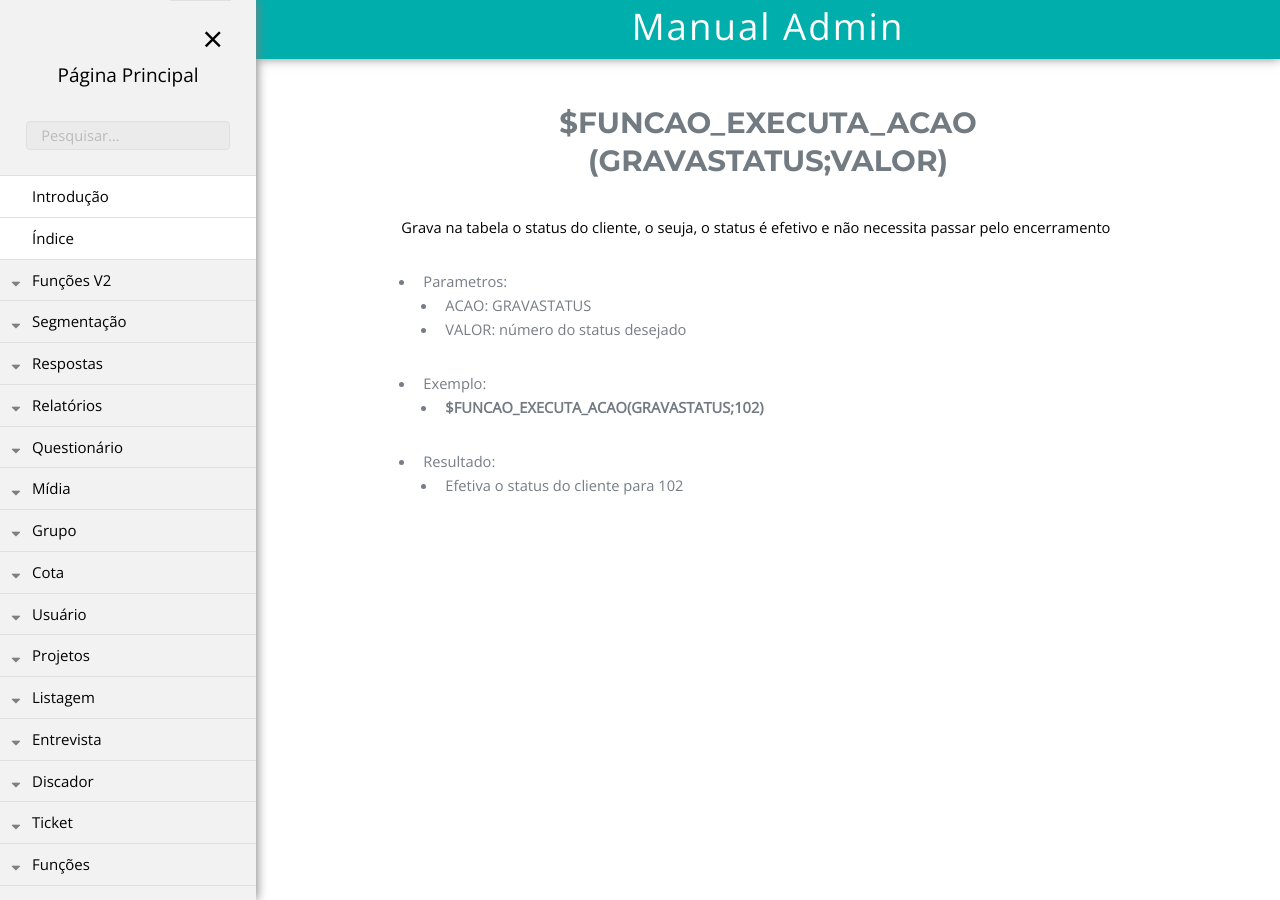
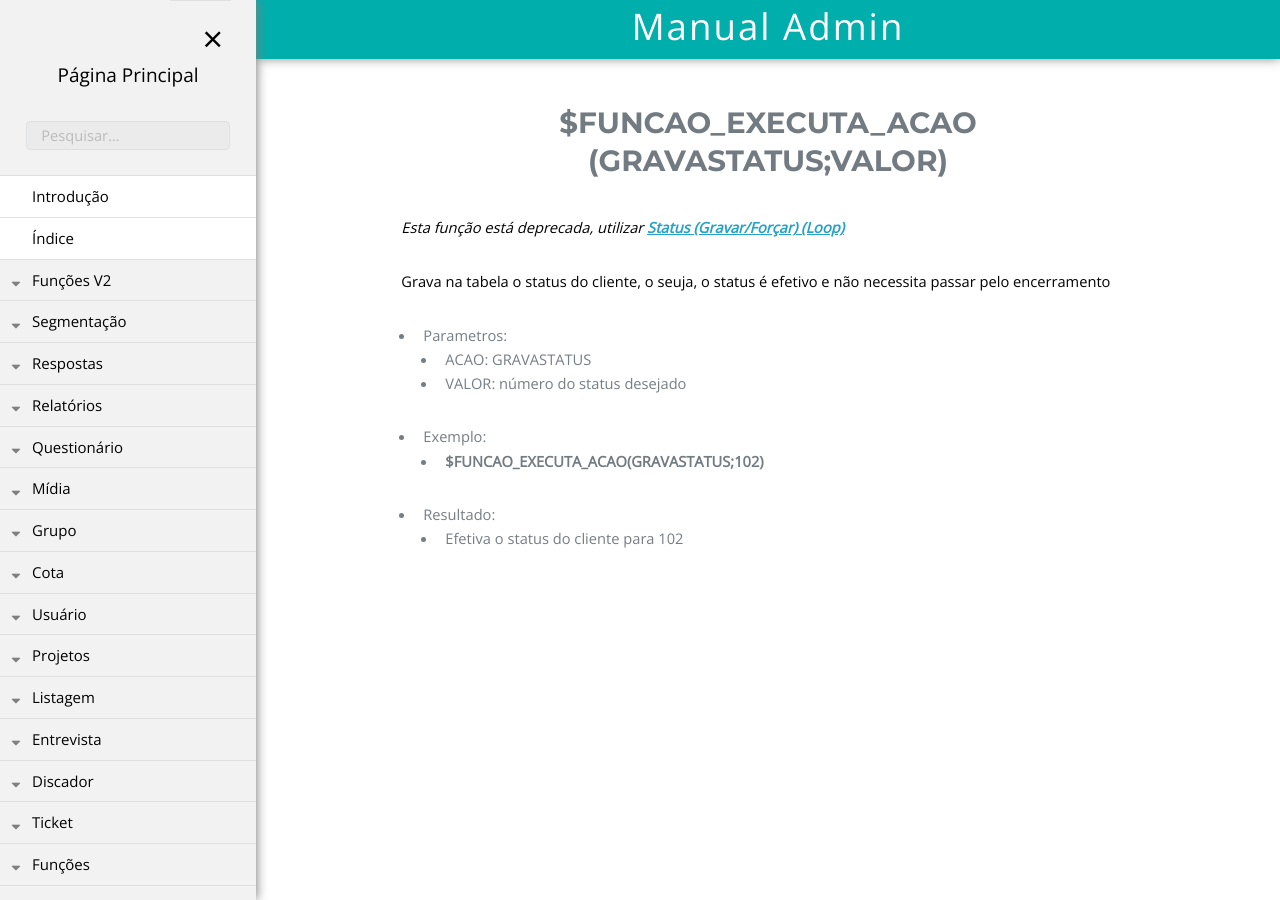
Before and after one commit to rogerio-figueiredo-hsr/hsrtechonline.github.io, a Jekyll site: the page built from _posts/2018-06-14-gravar-status-cliente.md, in a window 1280 px wide. Built offline with Jekyll 4.4.1, drawn with Linux system fonts in a browser that asks for light colours.

Commit message:
Update 2018-06-14-gravar-status-cliente.md

```diff
--- a/_posts/2018-06-14-gravar-status-cliente.md
+++ b/_posts/2018-06-14-gravar-status-cliente.md
@@ -6,6 +6,8 @@ permalink: /fastQuestAdmin/funcoes/gravar-status-cliente
 pasta: "funcoes"
 ---
 # $FUNCAO_EXECUTA_ACAO (GRAVASTATUS;VALOR)
+*Esta função está deprecada, utilizar **<a href="/fastQuestAdmin/funcoesv2/status">Status (Gravar/Forçar) (Loop)</a>***
+
 Grava na tabela o status do cliente, o seuja, o status é efetivo e não necessita passar pelo encerramento
 - Parametros:
     - ACAO: GRAVASTATUS
```
